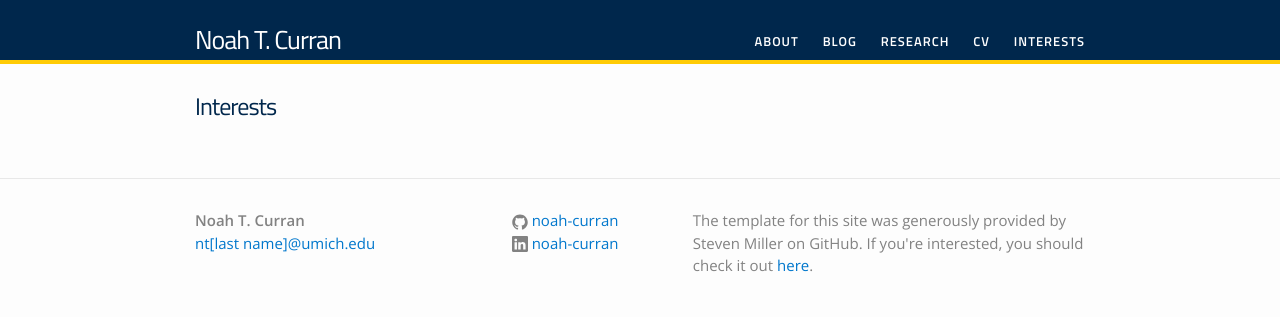
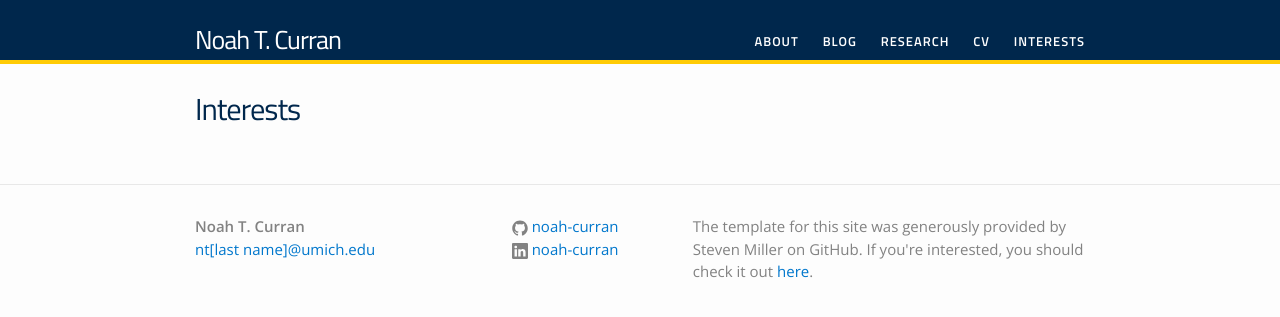
Before and after one commit to noah-curran/noah-curran.github.io, a Jekyll site: the page built from interests.md, in a window 1280 px wide. Shown: the top 317 px of the page. Built offline with Jekyll 4.4.1, drawn with Linux system fonts in a browser that asks for light colours.

Commit message:
fix h1 for non-post

```diff
--- a/_sass/_layout.scss
+++ b/_sass/_layout.scss
@@ -180,7 +180,6 @@
 }
 
 h1 /* .post-title */ {
-    font-size: 24px;
     letter-spacing: -1px;
     line-height: 1;
 		font-family: 'Titillium Web', sans-serif;
@@ -193,6 +192,18 @@ h1 /* .post-title */ {
 
 .post-content {
     margin-bottom: $spacing-unit;
+
+    h1 /* .post-title */ {
+        font-size: 24px;
+        letter-spacing: -1px;
+        line-height: 1;
+            font-family: 'Titillium Web', sans-serif;
+            color: $michigan-navy;
+
+        @include media-query($on-laptop) {
+    /*        font-size: 36px; */
+        }
+    }
 
     h2 {
 		font-family: 'Titillium Web', sans-serif;
```
